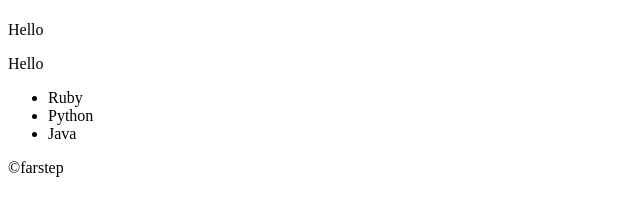
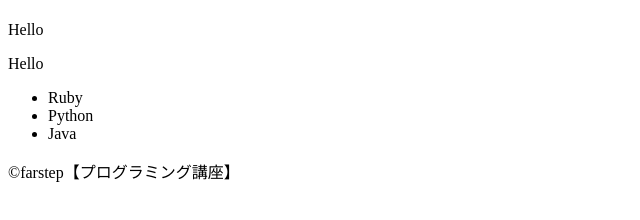
Before and after one commit to Farstep/git_tutorial, a plain HTML site: page index.html in a window 1280 px wide. Shown: the whole page, without its empty margins (0-640 px from the left). Drawn offline with Linux system fonts and the light colour scheme.

Commit message:
fix footer

```diff
--- a/index.html
+++ b/index.html
@@ -18,7 +18,7 @@
     <li>Java</li>
   </ul>
   <footer>
-    ©farstep
+    ©farstep【プログラミング講座】
   </footer>
 </body>
 </html>
```
